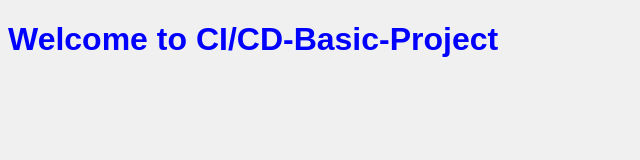
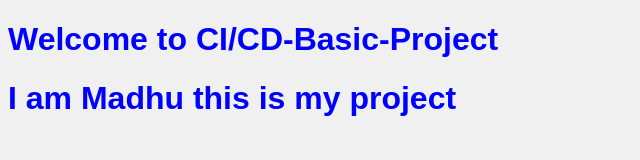
Before and after one commit to Madhusiddani/CI-CD-Basic-Project, a plain HTML site: page index.html in a window 1280 px wide. Shown: the whole page, without its empty margins (0-640 px from the left). Drawn offline with Linux system fonts and the light colour scheme.

Commit message:
added info

```diff
--- a/index.html
+++ b/index.html
@@ -5,6 +5,7 @@
 </head>
 <body>
   <h1>Welcome to CI/CD-Basic-Project</h1>
+  <h1>I am Madhu this is my project</h1>
   <script src="script.js"></script>
 </body>
 </html>
```
